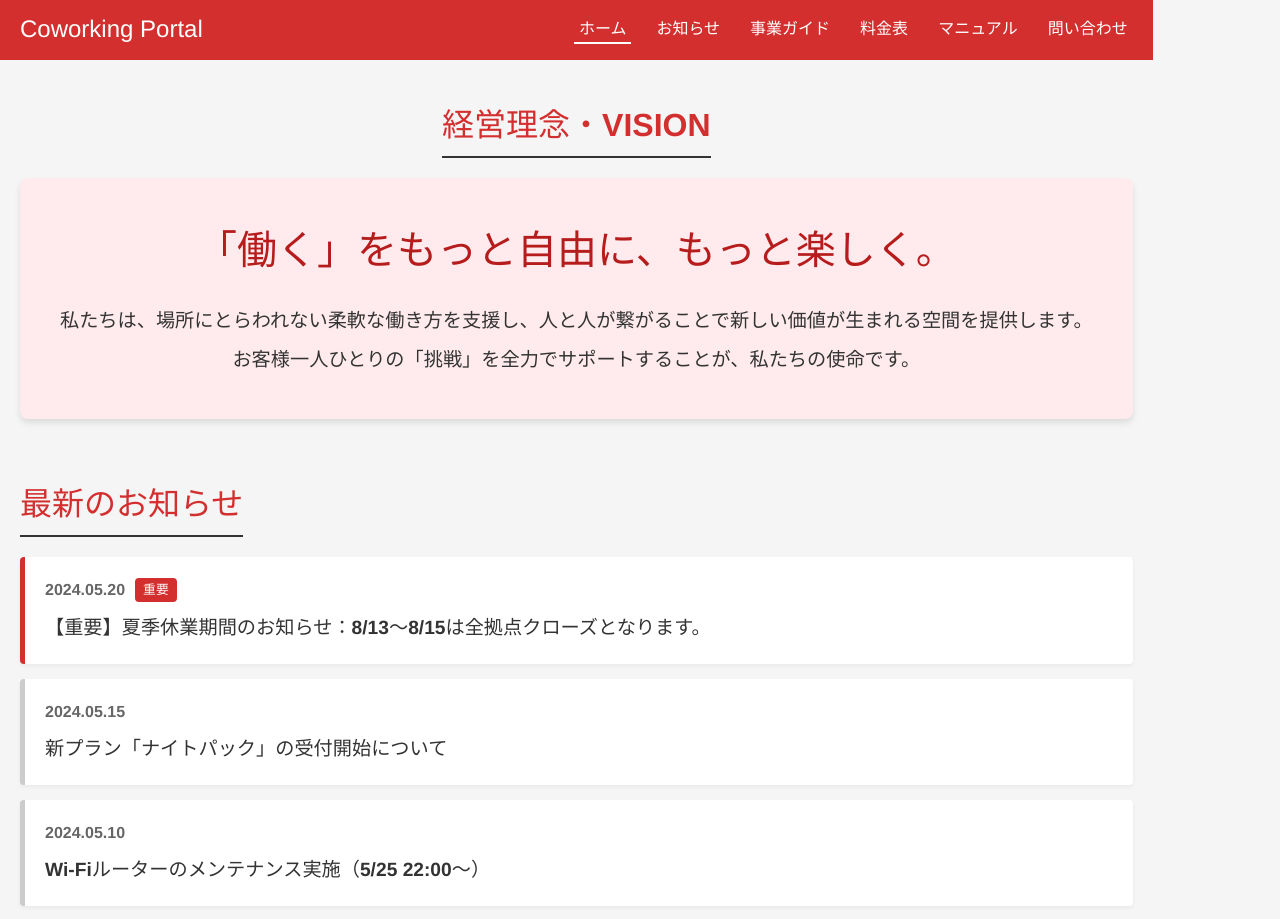
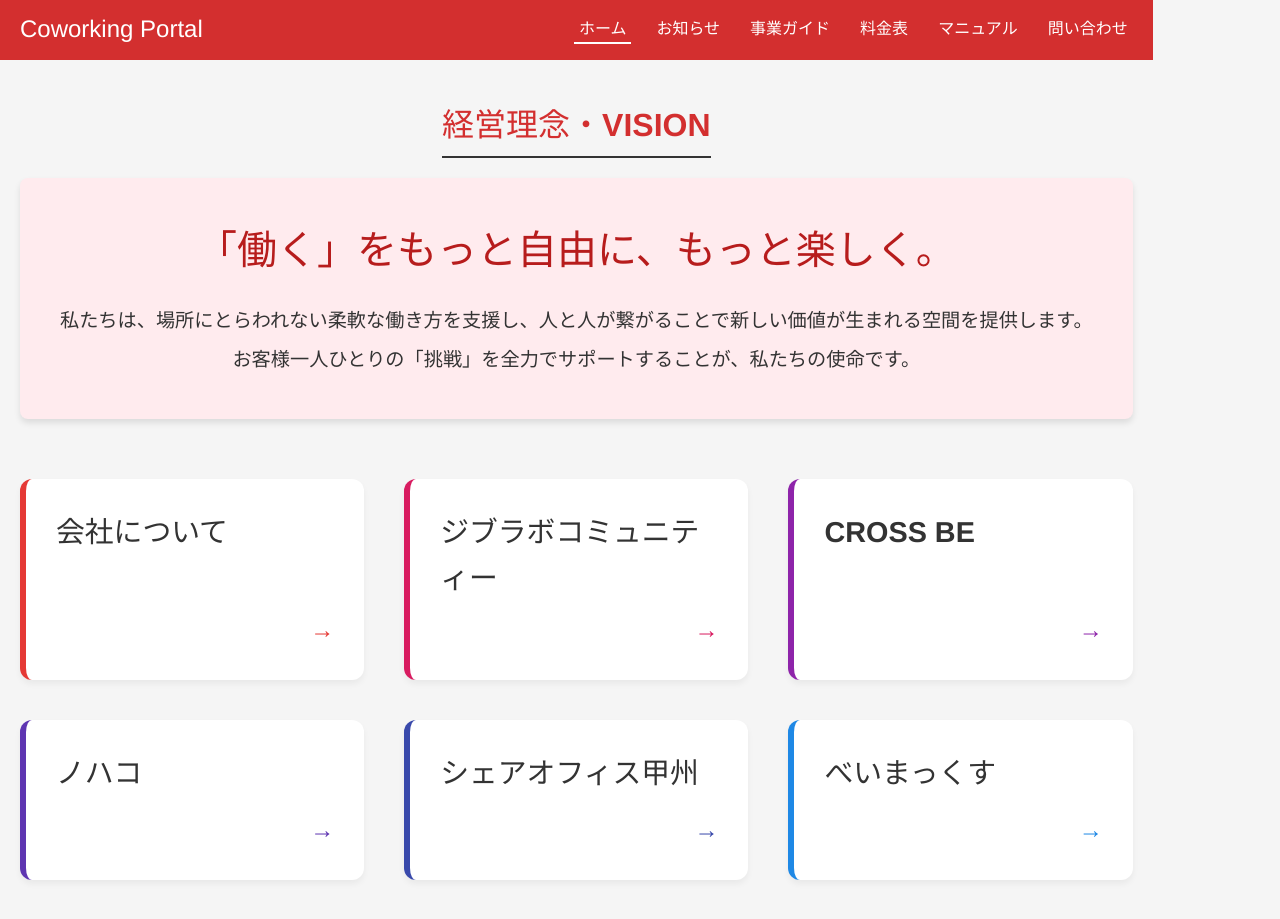
Before and after one commit to shunmum/jibulabo_Company-Portal, a React (Vite) app: page / in a window 1280 px wide. Shown: the top 919 px of the page. Built offline with nearby package versions, Linux system fonts and the light colour scheme.

Commit message:
Update: Implement Dashboard navigation grid with Container Queries

```diff
--- a/src/App.jsx
+++ b/src/App.jsx
@@ -4,6 +4,7 @@ import Dashboard from './pages/Dashboard';
 import ServiceGuide from './pages/ServiceGuide';
 import PriceList from './pages/PriceList';
 import Manual from './pages/Manual';
+import GenericPage from './pages/GenericPage';
 
 // Placeholder for Contact page
 const Contact = () => {
@@ -26,6 +27,14 @@ function App() {
         <Route path="/price" element={<PriceList />} />
         <Route path="/manual" element={<Manual />} />
         <Route path="/contact" element={<Contact />} />
+
+        {/* Virtual Pages */}
+        <Route path="/company" element={<GenericPage />} />
+        <Route path="/community" element={<GenericPage />} />
+        <Route path="/crosby" element={<GenericPage />} />
+        <Route path="/nohako" element={<GenericPage />} />
+        <Route path="/koshu" element={<GenericPage />} />
+        <Route path="/baymax" element={<GenericPage />} />
       </Routes>
     </BrowserRouter>
   );
--- a/src/pages/Dashboard.jsx
+++ b/src/pages/Dashboard.jsx
@@ -15,6 +15,29 @@ const Dashboard = () => {
                             私たちは、場所にとらわれない柔軟な働き方を支援し、人と人が繋がることで新しい価値が生まれる空間を提供します。<br />
                             お客様一人ひとりの「挑戦」を全力でサポートすることが、私たちの使命です。
                         </p>
+                    </div>
+                </section>
+
+                {/* Navigation Grid (Container Query) */}
+                <section style={styles.navGridSection}>
+                    <div className="nav-container-wrapper">
+                        <div className="nav-grid">
+                            {[
+                                { title: '会社について', path: '/company', color: '#E53935' },
+                                { title: 'ジブラボコミュニティー', path: '/community', color: '#D81B60' },
+                                { title: 'CROSS BE', path: '/crosby', color: '#8E24AA' },
+                                { title: 'ノハコ', path: '/nohako', color: '#5E35B1' },
+                                { title: 'シェアオフィス甲州', path: '/koshu', color: '#3949AB' },
+                                { title: 'べいまっくす', path: '/baymax', color: '#1E88E5' },
+                            ].map((item) => (
+                                <a key={item.path} href={item.path} className="nav-card" style={{ '--card-color': item.color }}>
+                                    <div className="nav-card-content">
+                                        <h3 className="nav-card-title">{item.title}</h3>
+                                        <span className="nav-card-arrow">→</span>
+                                    </div>
+                                </a>
+                            ))}
+                        </div>
                     </div>
                 </section>
 
--- /dev/null
+++ b/src/pages/GenericPage.jsx
@@ -0,0 +1,41 @@
+import React from 'react';
+import { useLocation } from 'react-router-dom';
+import Layout from '../components/Layout/Layout';
+
+const GenericPage = () => {
+    const location = useLocation();
+
+    // Map paths to titles
+    const titles = {
+        '/company': '会社について',
+        '/community': 'ジブラボコミュニティー',
+        '/crosby': 'CROSS BE',
+        '/nohako': 'ノハコ',
+        '/koshu': 'シェアオフィス甲州',
+        '/baymax': 'べいまっくす'
+    };
+
+    const title = titles[location.pathname] || 'ページ';
+
+    return (
+        <Layout>
+            <div className="container" style={{ padding: '60px 20px', textAlign: 'center' }}>
+                <h2 className="heading-primary">{title}</h2>
+                <div style={{
+                    backgroundColor: 'white',
+                    padding: '40px',
+                    borderRadius: '8px',
+                    marginTop: '40px',
+                    boxShadow: '0 4px 6px rgba(0,0,0,0.05)'
+                }}>
+                    <p>このページは現在準備中です。</p>
+                    <p style={{ marginTop: '20px', color: '#888' }}>
+                        Route: {location.pathname}
+                    </p>
+                </div>
+            </div>
+        </Layout>
+    );
+};
+
+export default GenericPage;
--- a/src/styles/global.css
+++ b/src/styles/global.css
@@ -94,3 +94,86 @@ ul {
     display: none;
   }
 }
+/* Navigation Grid with Container Queries */
+.nav-container-wrapper {
+  container-type: inline-size;
+  container-name: nav-wrapper;
+  width: 100%;
+  margin-bottom: 60px;
+}
+
+.nav-grid {
+  display: grid;
+  gap: 20px;
+  grid-template-columns: repeat(auto-fit, minmax(200px, 1fr));
+}
+
+.nav-card {
+  display: block;
+  background-color: white;
+  border-radius: 12px;
+  padding: 20px;
+  text-decoration: none;
+  color: var(--color-text);
+  box-shadow: 0 4px 6px rgba(0, 0, 0, 0.05);
+  transition: transform 0.2s, box-shadow 0.2s;
+  border-left: 6px solid var(--card-color, #ccc);
+  height: 100%;
+  min-height: 120px;
+  position: relative;
+  overflow: hidden;
+}
+
+.nav-card:hover {
+  transform: translateY(-4px);
+  box-shadow: 0 10px 15px rgba(0, 0, 0, 0.1);
+}
+
+.nav-card-content {
+  display: flex;
+  flex-direction: column;
+  justify-content: space-between;
+  height: 100%;
+}
+
+.nav-card-title {
+  font-size: 1.2rem;
+  font-weight: bold;
+  margin-bottom: 10px;
+}
+
+.nav-card-arrow {
+  align-self: flex-end;
+  font-size: 1.5rem;
+  color: var(--card-color, #ccc);
+  font-weight: bold;
+}
+
+/* Container Query Styles */
+@container nav-wrapper (width > 600px) {
+  .nav-grid {
+    grid-template-columns: repeat(3, 1fr);
+    gap: 30px;
+  }
+
+  .nav-card {
+    padding: 30px;
+    min-height: 160px;
+  }
+
+  .nav-card-title {
+    font-size: 1.5rem;
+  }
+}
+
+@container nav-wrapper (width > 1000px) {
+  .nav-grid {
+    /* Maintain 3 columns but maybe adjust spacing/size if needed,
+       or go to 6 columns if they fit? 6 is tight. 3x2 is good. */
+    gap: 40px;
+  }
+
+  .nav-card-title {
+    font-size: 1.8rem;
+  }
+}
```
Also changed, not shown: .agent/workflows/push_to_github.md (added).
